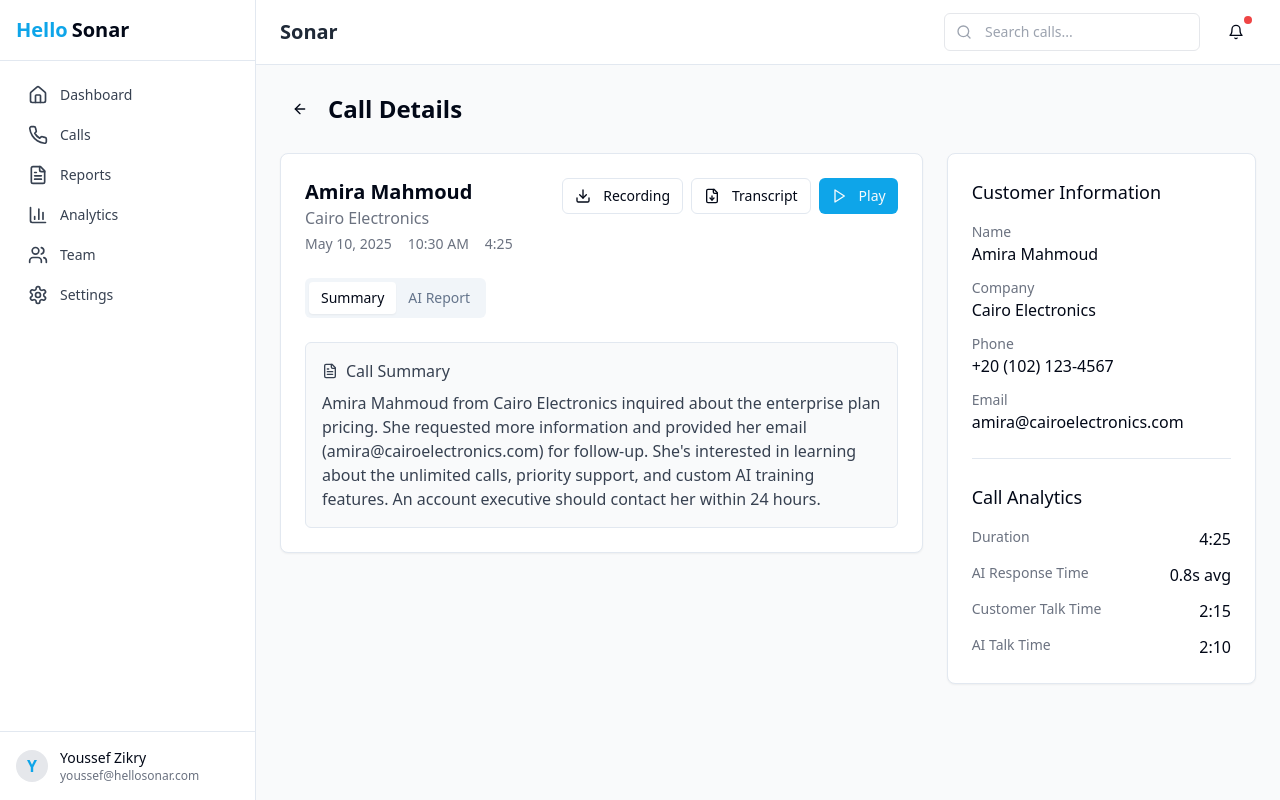
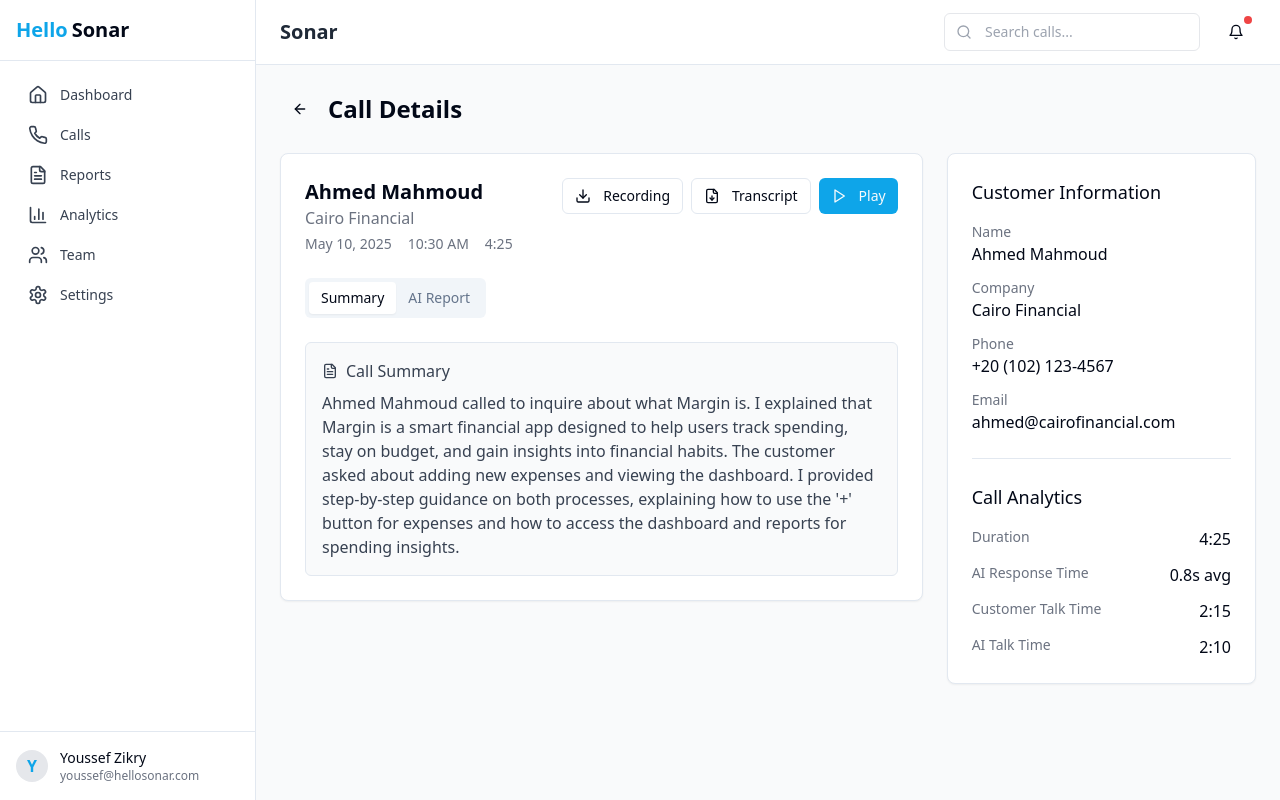
Before and after one commit to sino-private/ai-voice-insight-hub, a React (Vite) app: page /call/1 in a window 1280 px wide. Built offline with nearby package versions, Linux system fonts and the light colour scheme.

Commit message:
Fix: Update Amira Mahmoud demo
Update the Amira Mahmoud demo to use a male voice and reflect a call about "Margin," including explanations about the app's features and guidance on adding expenses and viewing the dashboard.

```diff
--- a/src/components/dashboard/CallDetails.tsx
+++ b/src/components/dashboard/CallDetails.tsx
@@ -17,43 +17,45 @@ const CallDetails = ({ callId }: CallDetailsProps) => {
   const callData = {
     id: "call-001",
     customer: {
-      name: "Amira Mahmoud",
+      name: "Ahmed Mahmoud",
       phone: "+20 (102) 123-4567",
-      company: "Cairo Electronics",
-      email: "amira@cairoelectronics.com"
+      company: "Cairo Financial",
+      email: "ahmed@cairofinancial.com"
     },
     date: "May 10, 2025",
     time: "10:30 AM",
     duration: "4:25",
     status: "completed",
-    topic: "Product inquiry about enterprise plan",
+    topic: "Inquiry about Margin app",
     transcript: [
-      { speaker: "AI", text: "Hello, thank you for calling HelloSonar. How can I assist you today?", time: "0:00" },
-      { speaker: "Customer", text: "Hi, I'm interested in learning more about your enterprise plan.", time: "0:05" },
-      { speaker: "AI", text: "I'd be happy to tell you about our enterprise plan. It includes unlimited calls, priority support, and custom AI training.", time: "0:12" },
-      { speaker: "Customer", text: "That sounds good. What about pricing?", time: "0:24" },
-      { speaker: "AI", text: "Our enterprise plan starts at $999 per month and scales based on usage. Would you like me to have one of our account executives reach out to discuss your specific needs?", time: "0:30" },
-      { speaker: "Customer", text: "Yes, that would be helpful. My email is amira@cairoelectronics.com.", time: "0:45" },
-      { speaker: "AI", text: "Perfect! I've noted your email. An account executive will reach out within the next 24 hours. Is there anything else I can help you with today?", time: "0:52" },
-      { speaker: "Customer", text: "No, that's all for now. Thank you.", time: "1:05" },
-      { speaker: "AI", text: "Thank you for your interest in HelloSonar. Have a great day!", time: "1:10" }
+      { speaker: "AI", text: "Hello, thank you for calling Sonar. How can I assist you today?", time: "0:00" },
+      { speaker: "Customer", text: "Hi, I was wondering if you could tell me what Margin is? I've heard about it but I'm not sure what it does.", time: "0:05" },
+      { speaker: "AI", text: "I'd be happy to explain. Margin is a smart app designed to help users track their spending, stay on budget, and get clear insights into their financial habits. It connects securely to your bank accounts and automatically categorizes your transactions.", time: "0:12" },
+      { speaker: "Customer", text: "That sounds useful. How do I add a new expense in the app?", time: "0:24" },
+      { speaker: "AI", text: "Adding a new expense in Margin is very simple. First, open the app and tap on the '+' button at the bottom of the screen. Then, enter the amount, select a category, and add any notes if needed. You can also take a photo of your receipt for your records. Finally, tap 'Save' and your expense will be added to your budget tracker.", time: "0:30" },
+      { speaker: "Customer", text: "Great, and how do I view my dashboard to see my spending?", time: "0:45" },
+      { speaker: "AI", text: "To view your dashboard, just open the app and you'll see your main dashboard on the home screen. It shows your monthly overview with spending by category, upcoming bills, and savings goals. For more detailed insights, tap on the 'Reports' tab at the bottom of the screen, where you can view spending trends and compare your expenses across different time periods.", time: "0:52" },
+      { speaker: "Customer", text: "That's very helpful, thank you.", time: "1:05" },
+      { speaker: "AI", text: "You're welcome! Is there anything else I can help you with regarding Margin or any other financial tools?", time: "1:10" },
+      { speaker: "Customer", text: "No, that's all I needed for now. Thank you for explaining.", time: "1:15" },
+      { speaker: "AI", text: "You're welcome! Feel free to call back if you have any more questions about Margin. Have a great day!", time: "1:20" }
     ],
-    summary: "Amira Mahmoud from Cairo Electronics inquired about the enterprise plan pricing. She requested more information and provided her email (amira@cairoelectronics.com) for follow-up. She's interested in learning about the unlimited calls, priority support, and custom AI training features. An account executive should contact her within 24 hours.",
+    summary: "Ahmed Mahmoud called to inquire about what Margin is. I explained that Margin is a smart financial app designed to help users track spending, stay on budget, and gain insights into financial habits. The customer asked about adding new expenses and viewing the dashboard. I provided step-by-step guidance on both processes, explaining how to use the '+' button for expenses and how to access the dashboard and reports for spending insights.",
     report: {
       sentiment: "Positive",
       intent: "Information gathering",
       nextActions: [
-        "Account executive to follow up within 24 hours",
-        "Prepare enterprise plan pricing details specific to Cairo Electronics' size",
-        "Add customer to CRM for tracking"
+        "Send follow-up email with Margin quick start guide",
+        "Check in after one week to see if customer has started using Margin",
+        "Offer personal onboarding session if needed"
       ],
       keyInsights: [
-        "Customer is in research phase",
-        "Price sensitivity was indicated",
-        "Customer represents Cairo Electronics, a potential enterprise client",
-        "Customer preferred email contact over immediate phone call"
+        "Customer is in research phase for financial tools",
+        "Customer values ease of use for daily tasks",
+        "Customer is interested in tracking and visualization features",
+        "Customer may need additional support during onboarding"
       ],
-      recommendedFollowup: "Send a personalized email with enterprise plan details before the account executive call to give the customer time to review."
+      recommendedFollowup: "Send a follow-up email with links to video tutorials for adding expenses and using the dashboard in Margin, along with an invitation to a free personal onboarding session if they'd like more guidance."
     }
   };
 
--- a/src/pages/Reports.tsx
+++ b/src/pages/Reports.tsx
@@ -1,4 +1,3 @@
-
 import { useState } from "react";
 import DashboardLayout from "@/components/dashboard/DashboardLayout";
 import StatsCard from "@/components/dashboard/StatsCard";
@@ -10,8 +9,8 @@ const callReportsData = [
   {
     id: 1,
     callId: "call-001",
-    caller: "Amira Mahmoud",
-    company: "Cairo Electronics",
+    caller: "Ahmed Mahmoud",
+    company: "Cario Financial",
     date: "2025-05-01",
     duration: "4:25",
     status: "Completed"
@@ -28,7 +27,7 @@ const callReportsData = [
   {
     id: 3,
     callId: "call-003",
-    caller: "Laila Hassan",
+    caller: "Hassan Ibrahim",
     company: "Global Media",
     date: "2025-05-05",
     duration: "6:48",
@@ -46,7 +45,7 @@ const callReportsData = [
   {
     id: 5,
     callId: "call-005",
-    caller: "Nadia Selim",
+    caller: "Samir Selim",
     company: "Pharma Solutions",
     date: "2025-04-30",
     duration: "5:17",
@@ -79,7 +78,7 @@ const Reports = () => {
         <div className="grid grid-cols-1 md:grid-cols-3 gap-4">
           <StatsCard
             title="Total Call Reports"
-            value={callReportsData.length}
+            value="5"
             icon={<FileText />}
           />
           <StatsCard
```
